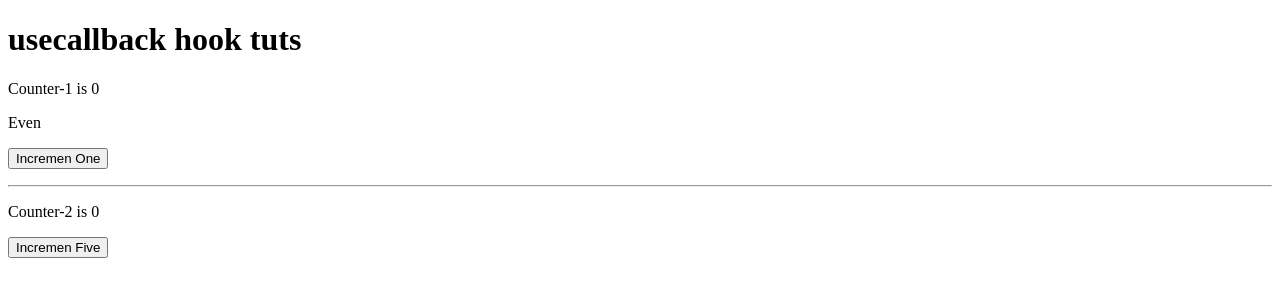
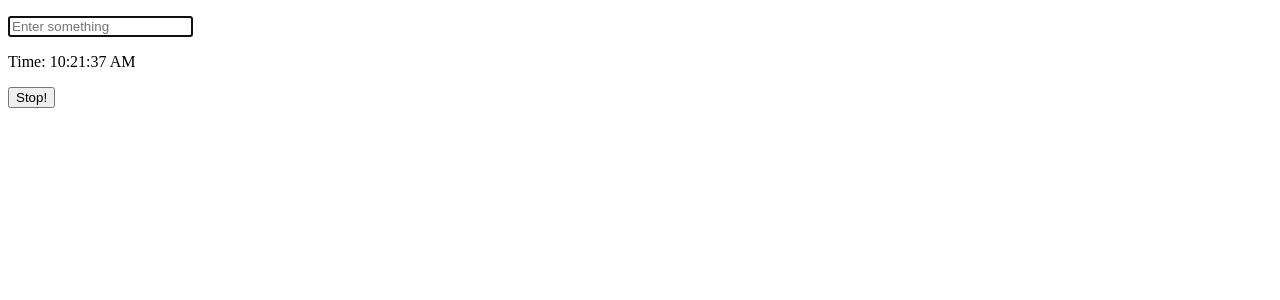
Before and after one commit to i-iktear/React-Practice-Of-LWS, a React (Create React App) app: page / in a window 1280 px wide. Shown: the top 300 px of the page. Built offline with nearby package versions, Linux system fonts and the light colour scheme.

Commit message:
Added: Component for React useRef hook practice

```diff
--- a/src/App.js
+++ b/src/App.js
@@ -1,34 +1,12 @@
-import React, { useState, useCallback, useMemo } from "react";
-import Tittle from "./Functional Components/useCallback & useMemo/Tittle";
-import ShowCount from "./Functional Components/useCallback & useMemo/ShowCount";
-import Button from "./Functional Components/useCallback & useMemo/Button";
+import React from "react";
+import Form from "./Functional Components/useRef/Form";
+import Time from "./Functional Components/useRef/Time";
 
 export default function App() {
-  const [count1, setCount1] = useState(0);
-  const [count2, setCount2] = useState(0);
-
-  const incrementByOne = useCallback(() => {
-    setCount1((prev) => prev + 1);
-  }, []);
-
-  const isEvenOrOdd = useMemo(() => {
-    let i = 0;
-    while (i < 1000000000) i++;
-    return count1 % 2 === 0;
-  }, [count1]);
-
-  const incrementByFive = useCallback(() => {
-    setCount2((prev) => prev + 5);
-  }, []);
   return (
     <div className="app">
-      <Tittle />
-      <ShowCount count={count1} title="Counter-1" />
-      <span> {isEvenOrOdd ? "Even " : "Odd"} </span>
-      <Button handleClick={incrementByOne}>Incremen One</Button>
-      <hr />
-      <ShowCount count={count2} title="Counter-2" />
-      <Button handleClick={incrementByFive}>Incremen Five</Button>
+      <Form />
+      <Time />
     </div>
   );
 }
```
